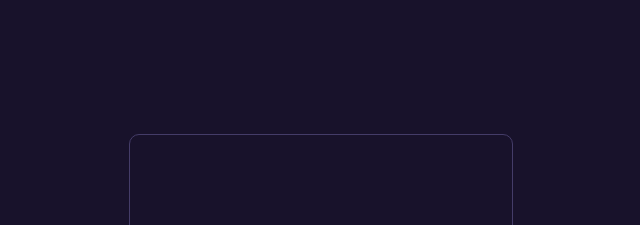
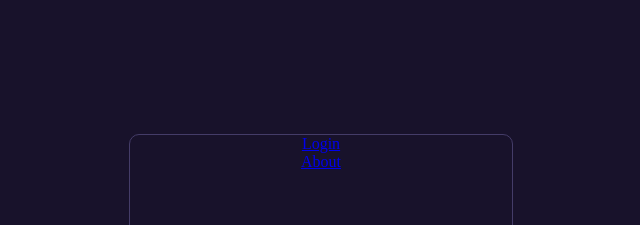
Before and after one commit to hacagahasanli/role-based-auth-via-routing, a React (Vite) app: page / in a window 1280 px wide. Shown: the top 225 px of the page, without its empty margins (319-959 px from the left). Built offline with nearby package versions, Linux system fonts and the light colour scheme.

Commit message:
Support of Outlet

```diff
--- /dev/null
+++ b/src/components/Auth/index.jsx
@@ -0,0 +1,7 @@
+import { Outlet, Navigate } from "react-router-dom"
+
+export const Auth = () => {
+    return <div>
+        <Outlet />
+    </div>
+}
--- a/src/pages/Home/index.jsx
+++ b/src/pages/Home/index.jsx
@@ -1,7 +1,11 @@
+import { Link } from "react-router-dom";
 import { Card } from "../../components";
 
 const Home = () => {
-    return <Card></Card>
+    return <Card>
+        <Link to="/login">Login</Link>
+        <Link>About</Link>
+    </Card>
 }
 
 export default Home;
```
Also changed, not shown: src/routers/index.jsx (+10 -1 lines).
